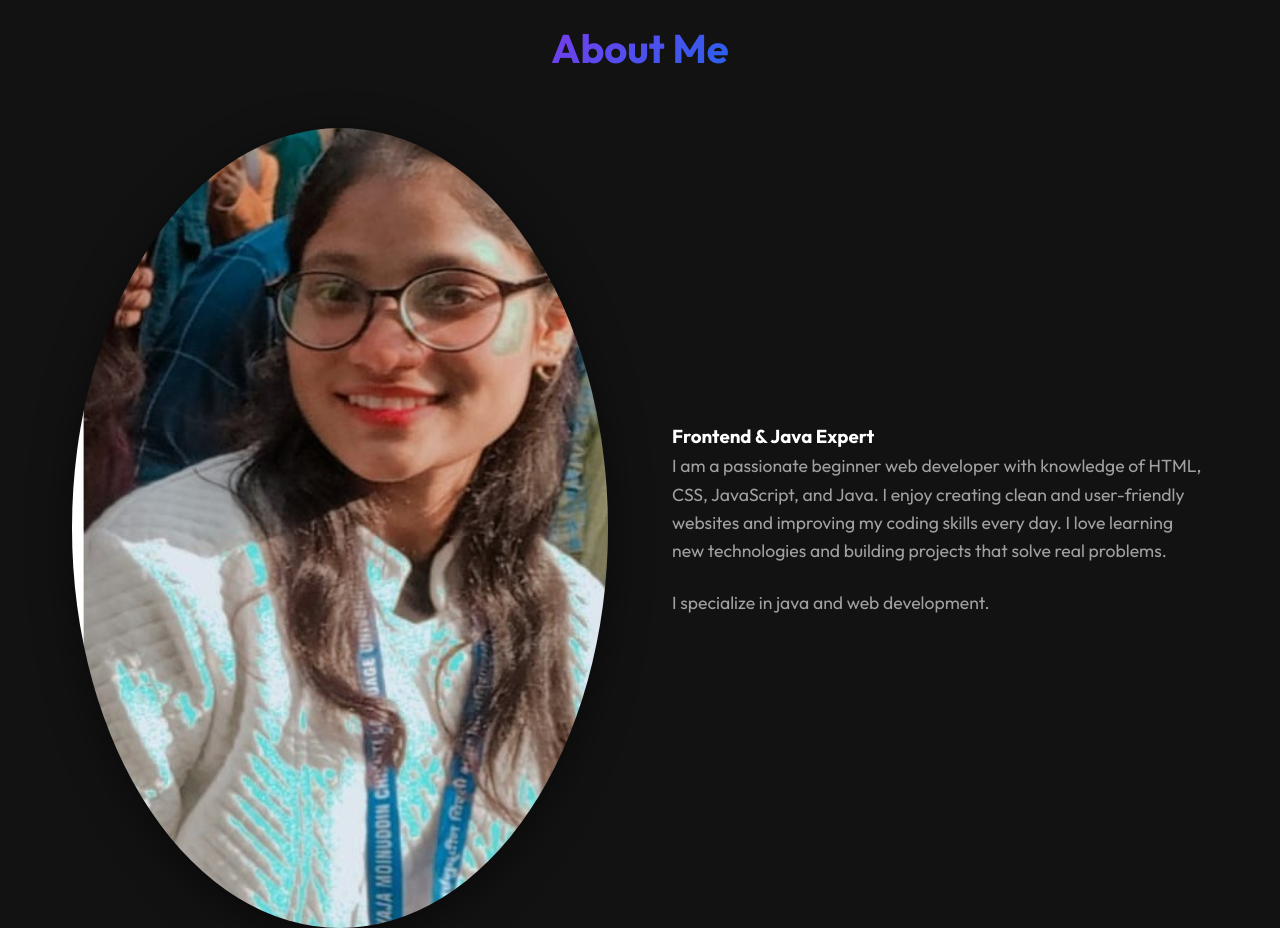
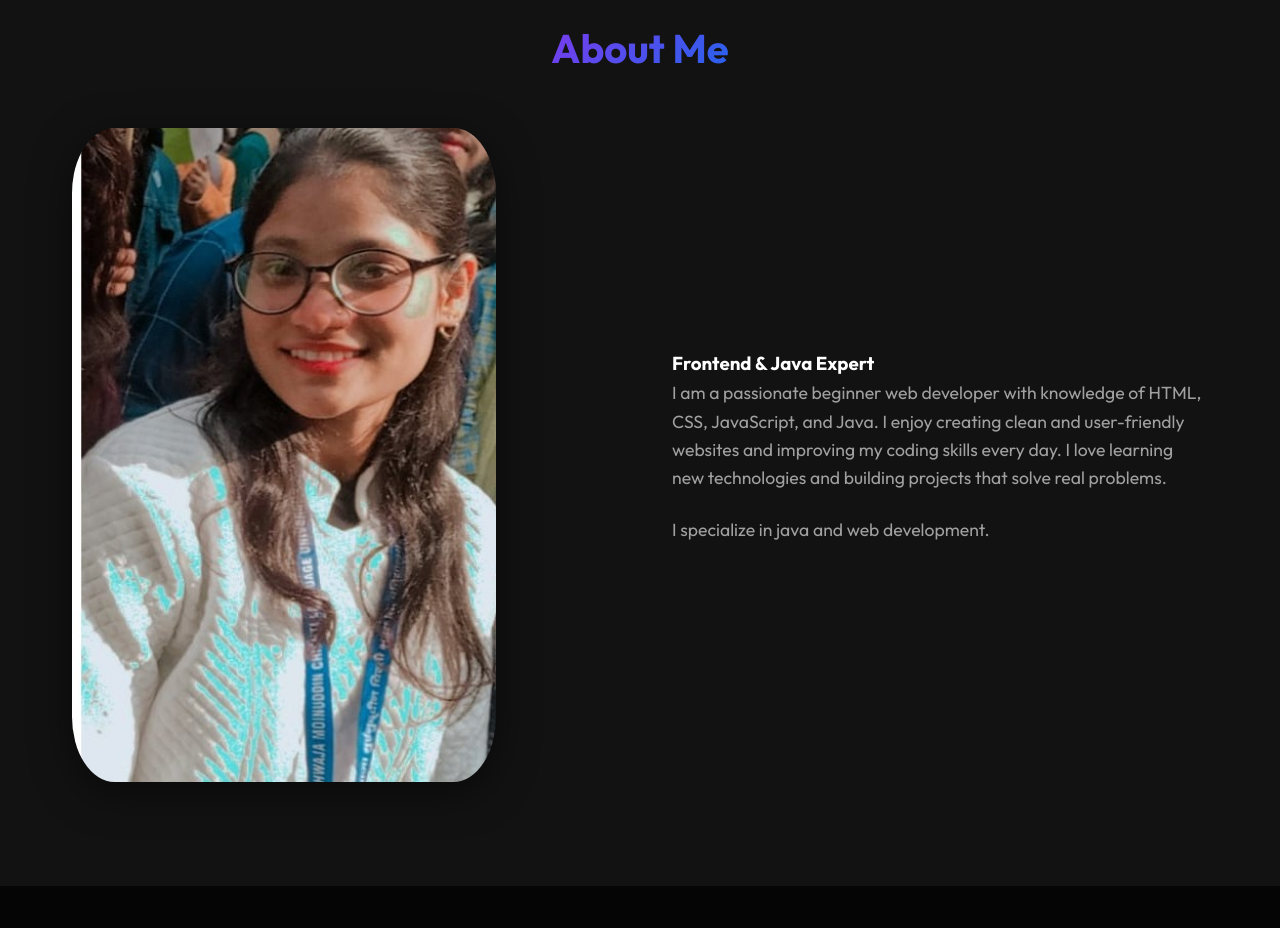
Before and after one commit to mohini8090/MyPortfolio, a plain HTML site: page index.html in a window 1280 px wide. Shown: the part 880-1808 px from the top of the page. Drawn offline with Linux system fonts and the light colour scheme.

Commit message:
Update style.css

```diff
--- a/style.css
+++ b/style.css
@@ -231,10 +231,10 @@ body {
 }
 
 .about-img {
-    width: 100%;
-    height: 800px;
+    width: 424px;
+    height: 654px;
     object-fit: cover;
-    border-radius: 50%;
+    border-radius: 10%;
     box-shadow: 0 10px 40px rgba(0, 0, 0, 0.5);
 }
 
```
